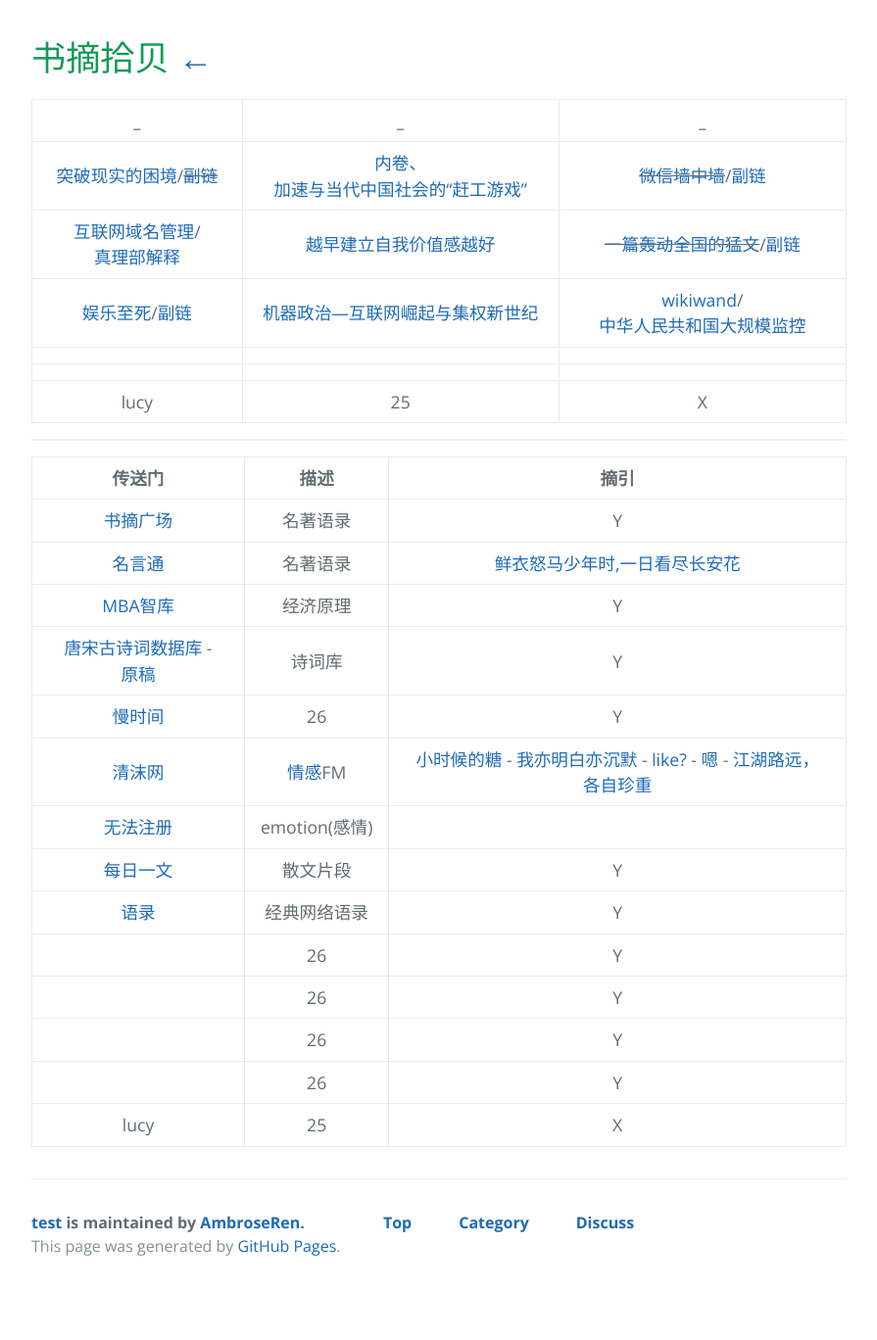
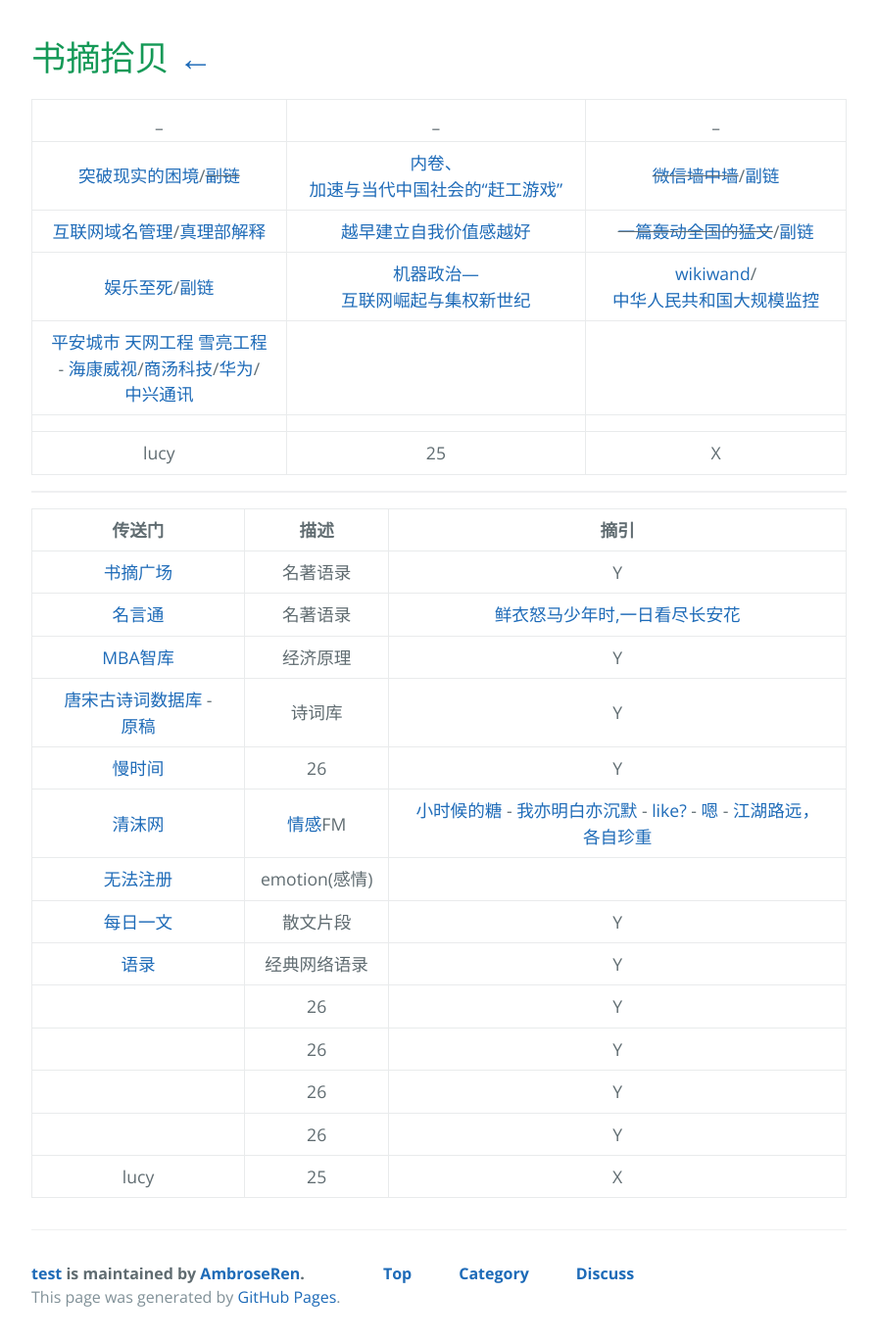
Before and after one commit to AmbroseRen/test, a Jekyll site: the page built from Library/excerpt.md, in a window 1280 px wide. Shown: the whole page at 98% size, without its empty margins (192-1087 px from the left). Built offline with Jekyll 4.4.1, drawn with Linux system fonts in a browser that asks for light colours; our own code applies the rules of GitHub Pages for plain Markdown files; the repository's description, which GitHub fills in, is left out; before the commit the page ends 1316 px from its top, so only the background shows below that.

Commit message:
Update excerpt.md

```diff
--- a/Library/excerpt.md
+++ b/Library/excerpt.md
@@ -5,7 +5,7 @@
 | [突破现实的困境](https://cdn.jsdelivr.net/gh/AmbroseRen/Picture@master/book/Method/%E7%AA%81%E7%A0%B4%E7%8E%B0%E5%AE%9E%E7%9A%84%E5%9B%B0%E5%A2%83%EF%BC%9A%E8%B6%8B%E5%8A%BF%E3%80%81%E7%A6%80%E8%B5%8B%E4%B8%8E%E4%BC%81%E4%B8%9A%E5%AE%B6%E7%9A%84%E5%A4%A7%E6%88%98%E7%95%A5%20-%20%E5%85%8B%E9%87%8C%E6%96%AF%C2%B7%E5%B8%83%E6%8B%89%E5%BE%B7%E5%88%A9%20&%20%E8%B4%BA%E7%9D%A6%E5%BB%B7%20&%20%E6%96%AF%E6%96%87%C2%B7%E6%96%AF%E5%AF%86%E7%89%B9.pdf)/~~[副链](http://reader.epubee.com/books/mobile/80/800e5427f8167a4563c9b79dd66ad96b/text00011.html)~~ | [内卷、加速与当代中国社会的“赶工游戏”](https://jingine.com/9309) | ~~[微信墙中墙](https://www.darmau.com/inside-wechat-wall/)~~/[副链](https://medium.com/@darmau/inside-wechat-wall-76d357158d0c) |
 | [互联网域名管理](https://dmesg.app/domain-lucky-too-lucky.html)/[真理部解释](https://www.zhihu.com/question/41864611) | [越早建立自我价值感越好](https://www.douban.com/note/800445906/) | ~~[一篇轰动全国的猛文](https://zhengqiang.blog.csdn.net/article/details/46410971)~~/[副链](../Doc/article/一篇轰动全国的猛文.md) |
 | [娱乐至死](https://blog.csdn.net/gt9000/article/details/85991150)/[副链](../Doc/article/娱乐至死.md) | [机器政治—互联网崛起与集权新世纪](https://www.caa-ins.org/archives/3665) | [wikiwand](https://www.wikiwand.com/)/[中华人民共和国大规模监控](https://www.wikiwand.com/zh-cn/中华人民共和国大规模监控) |
-| []() | []() | []() |
+| [平安城市 天网工程 雪亮工程](https://zh.wikipedia.org/wiki/中华人民共和国大规模监控) - [海康威视](https://zh.wikipedia.org/wiki/海康威视)/[商汤科技](https://zh.wikipedia.org/wiki/商汤科技)/[华为](https://zh.wikipedia.org/wiki/华为)/[中兴通讯](https://zh.wikipedia.org/wiki/中兴通讯) | []() | []() |
 | []() | []() | []() |
 | lucy | 25 | X |
 
```
